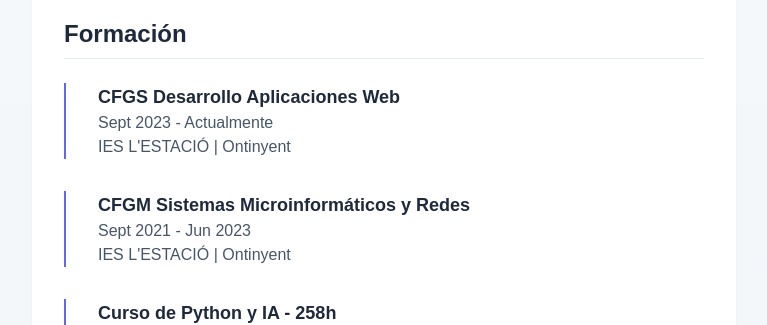
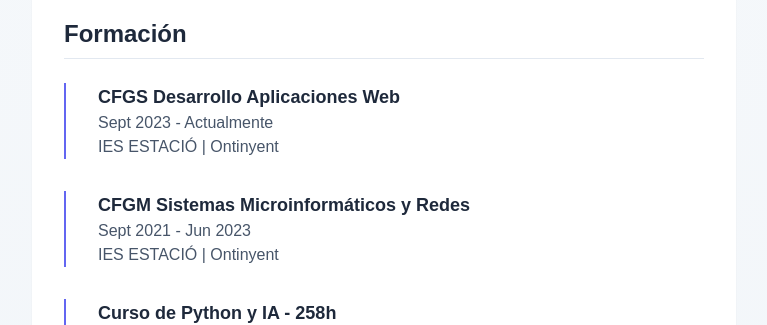
Before and after one commit to alfosan/nextjs-boilerplate, a Next.js app: page / in a window 1280 px wide. Shown: the part 860-1185 px from the top of the page, without its empty margins (256-1023 px from the left). Built offline with nearby package versions, Linux system fonts and the light colour scheme.

Commit message:
Modificando la page vercel last

```diff
--- a/app/page.tsx
+++ b/app/page.tsx
@@ -89,12 +89,12 @@ export default function Home() {
               <div className="relative pl-8 border-l-2 border-indigo-500">
                 <h4 className="font-bold text-lg text-slate-800 dark:text-slate-200">CFGS Desarrollo Aplicaciones Web</h4>
                 <p className="text-slate-600 dark:text-slate-400">Sept 2023 - Actualmente</p>
-                <p className="text-slate-600 dark:text-slate-400">IES L'ESTACIÓ | Ontinyent</p>
+                <p className="text-slate-600 dark:text-slate-400">IES ESTACIÓ | Ontinyent</p>
               </div>
               <div className="relative pl-8 border-l-2 border-indigo-500">
                 <h4 className="font-bold text-lg text-slate-800 dark:text-slate-200">CFGM Sistemas Microinformáticos y Redes</h4>
                 <p className="text-slate-600 dark:text-slate-400">Sept 2021 - Jun 2023</p>
-                <p className="text-slate-600 dark:text-slate-400">IES L'ESTACIÓ | Ontinyent</p>
+                <p className="text-slate-600 dark:text-slate-400">IES ESTACIÓ | Ontinyent</p>
               </div>
               <div className="relative pl-8 border-l-2 border-indigo-500">
                 <h4 className="font-bold text-lg text-slate-800 dark:text-slate-200">Curso de Python y IA - 258h</h4>
```
